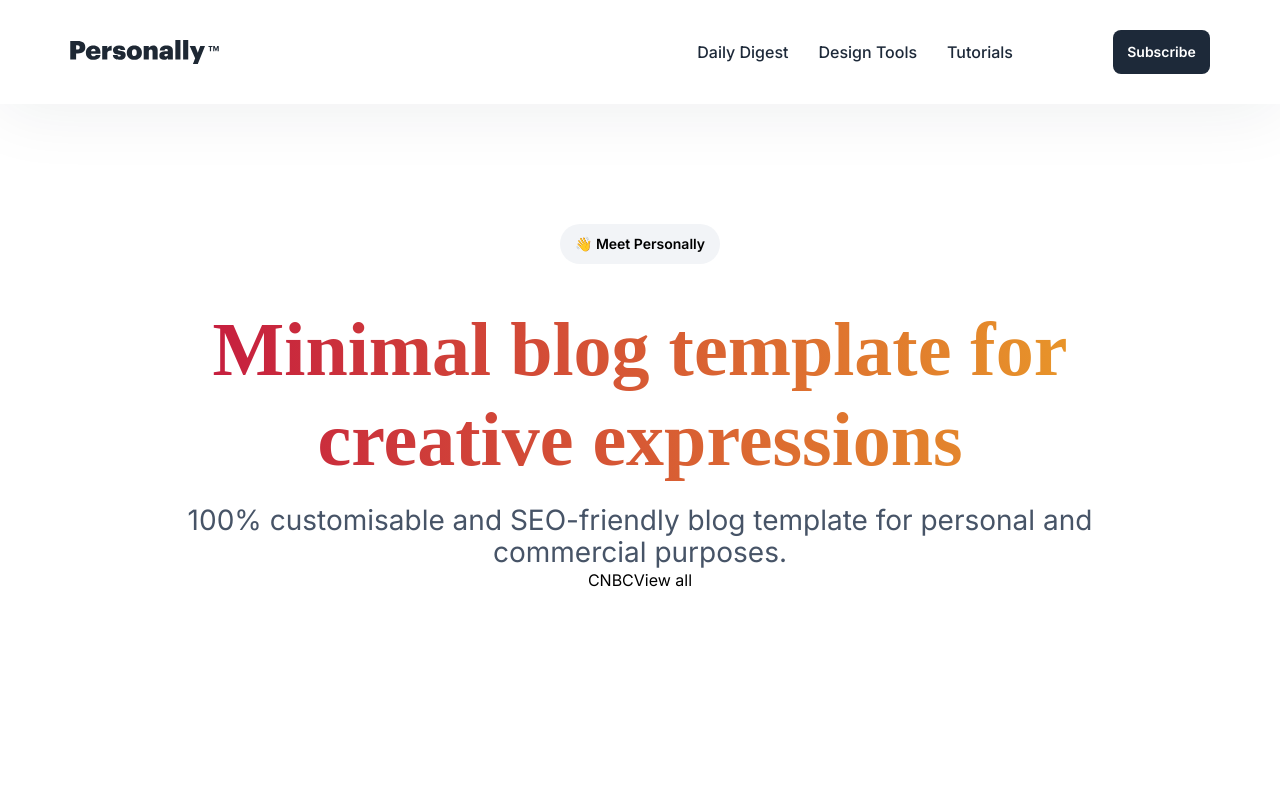
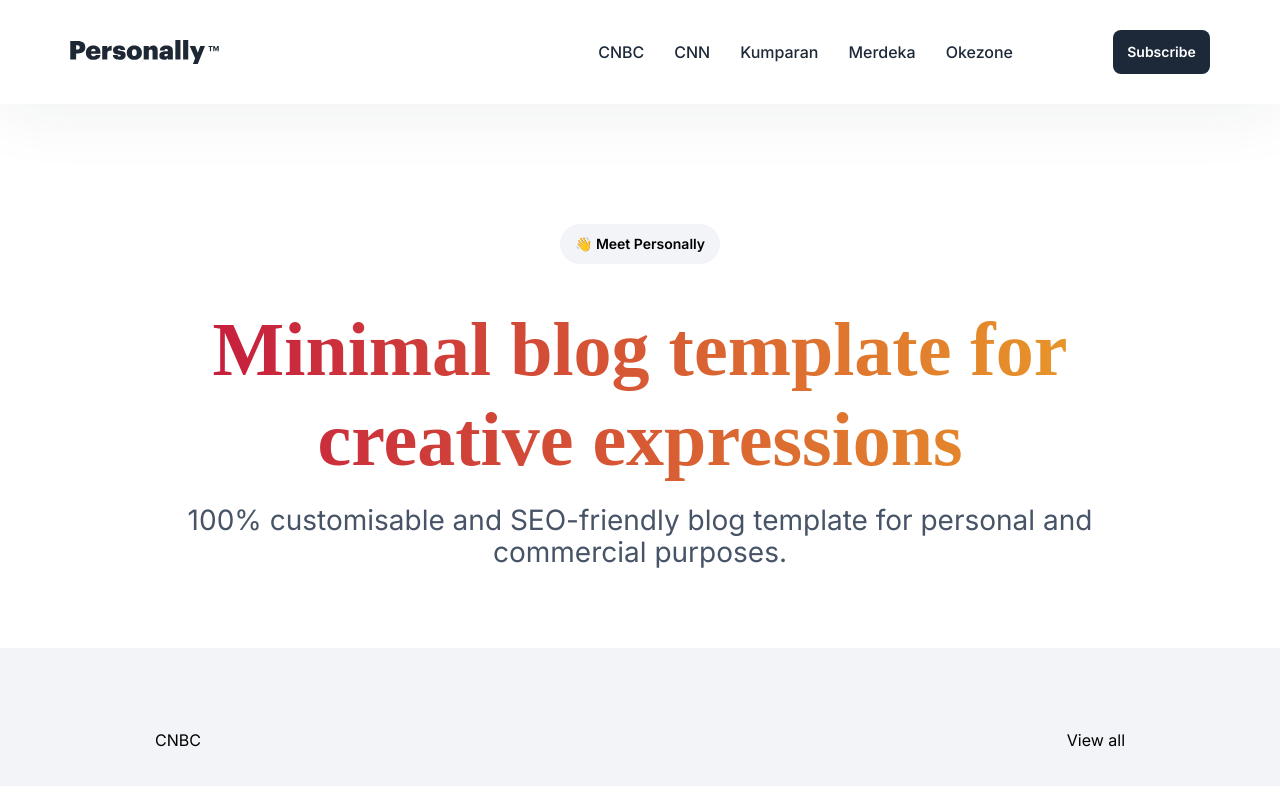
Before and after one commit to puturangga21/news-paper, a React (Vite) app: page / in a window 1280 px wide. Shown: the top 786 px of the page. Built offline with nearby package versions, Linux system fonts and the light colour scheme.

Commit message:
fix: change navbar items, styling in hero and layout

```diff
--- a/src/components/Hero.jsx
+++ b/src/components/Hero.jsx
@@ -2,8 +2,8 @@ import Layout from "./Layout";
 
 export default function Hero() {
   return (
-    <Layout mTop="mt-[60px] md:mt-[80px] lg:mt-[120px]">
-      <div className="flex h-10 w-[160px] rounded-[100px] bg-[#F2F4F7] transition-all ease-in hover:scale-110">
+    <Layout pTop="pt-[60px] md:pt-[80px] lg:pt-[120px]">
+      <div className="flex h-10 w-[160px] self-center rounded-[100px] bg-[#F2F4F7] transition-all ease-in hover:scale-110">
         <p className="m-auto text-sm font-semibold">👋 Meet Personally</p>
       </div>
 
--- a/src/components/Layout.jsx
+++ b/src/components/Layout.jsx
@@ -1,8 +1,8 @@
-export default function Layout({ children, mTop }) {
+export default function Layout({ children, pTop, bgColor }) {
   return (
-    <div className="container">
+    <div className={`container min-w-full ${bgColor}`}>
       <div
-        className={`flex w-[343px] md:w-[560px] lg:w-[970px] ${mTop} m-auto flex-col items-center justify-center`}
+        className={`flex w-[343px] md:w-[560px] lg:w-[970px] ${pTop} m-auto flex-col  justify-center pb-[80px]`}
       >
         {children}
       </div>
--- a/src/components/Navbar.jsx
+++ b/src/components/Navbar.jsx
@@ -5,17 +5,27 @@ const navItems = [
   {
     id: "1",
     link: "/",
-    name: "Daily Digest",
+    name: "CNBC",
   },
   {
     id: "2",
     link: "/",
-    name: "Design Tools",
+    name: "CNN",
   },
   {
     id: "3",
     link: "/",
-    name: "Tutorials",
+    name: "Kumparan",
+  },
+  {
+    id: "4",
+    link: "/",
+    name: "Merdeka",
+  },
+  {
+    id: "5",
+    link: "/",
+    name: "Okezone",
   },
 ];
 
@@ -41,7 +51,7 @@ export default function Navbar() {
         <ul className="flex gap-[30px]">
           {navItems.map((item) => (
             <li
-              className="text-darkPrimary text-base font-medium"
+              className="text-base font-medium text-darkPrimary"
               key={item.id}
             >
               <a href={item.link}>{item.name}</a>
@@ -68,7 +78,7 @@ export default function Navbar() {
       <ul
         className={
           nav
-            ? "border-r-darkPrimary fixed left-0 top-0 h-full w-[60%] border-r bg-white duration-500 ease-in-out md:hidden"
+            ? "fixed left-0 top-0 h-full w-[60%] border-r border-r-slate-200 bg-white duration-500 ease-in-out md:hidden"
             : "fixed bottom-0 left-[-100%] top-0 w-[60%] duration-500 ease-in-out"
         }
       >
@@ -85,7 +95,7 @@ export default function Navbar() {
         {navItems.map((item) => (
           <li
             key={item.id}
-            className="text-darkPrimary border-b p-4 text-base font-medium"
+            className="border-b p-4 text-base font-medium text-darkPrimary"
           >
             <a href={item.link}>{item.name}</a>
           </li>
```
